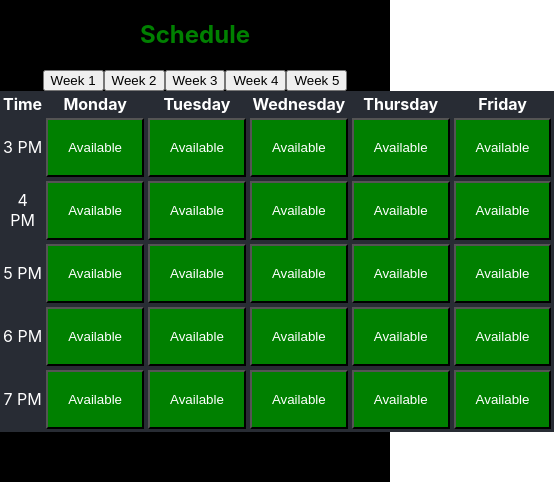
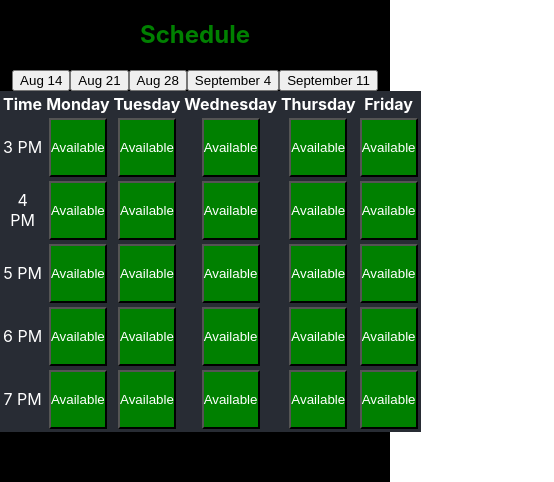
Before and after one commit to Duggan1/Trish-the-Teacher, a React (Create React App) app: page /section3 in a window 390 px wide. Shown: the part 290-772 px from the top of the page, 554 px wide, since content can reach past the window. Built offline with nearby package versions, Linux system fonts and the light colour scheme; no server answers.

Commit message:
some changes

```diff
--- a/src/Tommy.js
+++ b/src/Tommy.js
@@ -2,7 +2,155 @@ import React, { useState } from "react";
 import './App.css';
 
 function Tommy({ user }) {
-  const initialSchedule = {
+  const week1 = {
+    Monday: {
+      "3 PM": false,
+      "4 PM": false,
+      "5 PM": false,
+      "6 PM": false,
+      "7 PM": false,
+    },
+    Tuesday: {
+      "3 PM": false,
+      "4 PM": false,
+      "5 PM": false,
+      "6 PM": false,
+      "7 PM": false,
+    },
+    Wednesday: {
+      "3 PM": false,
+      "4 PM": false,
+      "5 PM": false,
+      "6 PM": false,
+      "7 PM": false,
+    },
+    Thursday: {
+      "3 PM": false,
+      "4 PM": false,
+      "5 PM": false,
+      "6 PM": false,
+      "7 PM": false,
+    },
+    Friday: {
+      "3 PM": false,
+      "4 PM": false,
+      "5 PM": false,
+      "6 PM": false,
+      "7 PM": false,
+    },
+  };
+  const week2 = {
+    Monday: {
+      "3 PM": false,
+      "4 PM": false,
+      "5 PM": false,
+      "6 PM": false,
+      "7 PM": false,
+    },
+    Tuesday: {
+      "3 PM": false,
+      "4 PM": false,
+      "5 PM": false,
+      "6 PM": false,
+      "7 PM": false,
+    },
+    Wednesday: {
+      "3 PM": false,
+      "4 PM": false,
+      "5 PM": false,
+      "6 PM": false,
+      "7 PM": false,
+    },
+    Thursday: {
+      "3 PM": false,
+      "4 PM": false,
+      "5 PM": false,
+      "6 PM": false,
+      "7 PM": false,
+    },
+    Friday: {
+      "3 PM": false,
+      "4 PM": false,
+      "5 PM": false,
+      "6 PM": false,
+      "7 PM": false,
+    },
+  };
+  const week3 = {
+    Monday: {
+      "3 PM": false,
+      "4 PM": false,
+      "5 PM": false,
+      "6 PM": false,
+      "7 PM": false,
+    },
+    Tuesday: {
+      "3 PM": false,
+      "4 PM": false,
+      "5 PM": false,
+      "6 PM": false,
+      "7 PM": false,
+    },
+    Wednesday: {
+      "3 PM": false,
+      "4 PM": false,
+      "5 PM": false,
+      "6 PM": false,
+      "7 PM": false,
+    },
+    Thursday: {
+      "3 PM": false,
+      "4 PM": false,
+      "5 PM": false,
+      "6 PM": false,
+      "7 PM": false,
+    },
+    Friday: {
+      "3 PM": false,
+      "4 PM": false,
+      "5 PM": false,
+      "6 PM": false,
+      "7 PM": false,
+    },
+  };
+  const week4 = {
+    Monday: {
+      "3 PM": false,
+      "4 PM": false,
+      "5 PM": false,
+      "6 PM": false,
+      "7 PM": false,
+    },
+    Tuesday: {
+      "3 PM": false,
+      "4 PM": false,
+      "5 PM": false,
+      "6 PM": false,
+      "7 PM": false,
+    },
+    Wednesday: {
+      "3 PM": false,
+      "4 PM": false,
+      "5 PM": false,
+      "6 PM": false,
+      "7 PM": false,
+    },
+    Thursday: {
+      "3 PM": false,
+      "4 PM": false,
+      "5 PM": false,
+      "6 PM": false,
+      "7 PM": false,
+    },
+    Friday: {
+      "3 PM": false,
+      "4 PM": false,
+      "5 PM": false,
+      "6 PM": false,
+      "7 PM": false,
+    },
+  };
+  const week5 = {
     Monday: {
       "3 PM": false,
       "4 PM": false,
@@ -40,7 +188,7 @@ function Tommy({ user }) {
     },
   };
 
-  const [weeks, setWeeks] = useState([initialSchedule, initialSchedule, initialSchedule, initialSchedule, initialSchedule]);
+  const [weeks, setWeeks] = useState([week1, week2, week3, week4, week5]);
   const [currentWeekIndex, setCurrentWeekIndex] = useState(0); // Set to 0 initially
 
   const handleReservation = (day, time) => {
@@ -58,13 +206,13 @@ function Tommy({ user }) {
       <h1 style={{ marginTop: '0%' }}>Week {currentWeekIndex + 1}</h1>
       <h2>Schedule</h2>
       <div>
-        <button onClick={() => switchToWeek(0)}>Week 1</button>
-        <button onClick={() => switchToWeek(1)}>Week 2</button>
-        <button onClick={() => switchToWeek(2)}>Week 3</button>
-        <button onClick={() => switchToWeek(3)}>Week 4</button>
-        <button onClick={() => switchToWeek(4)}>Week 5</button>
+        <button onClick={() => switchToWeek(0)}>Aug 14</button>
+        <button onClick={() => switchToWeek(1)}>Aug 21</button>
+        <button onClick={() => switchToWeek(2)}>Aug 28</button>
+        <button onClick={() => switchToWeek(3)}>September 4</button>
+        <button onClick={() => switchToWeek(4)}>September 11</button>
       </div>
-      <table style={{ backgroundColor: '#282c34', color: 'white', minWidth: '100%' }}>
+      <table style={{ backgroundColor: '#282c34', color: 'white', minWidth: '100%',maxWidth:'100%' }}>
         <thead>
           <tr>
             <th>Time</th>
@@ -81,8 +229,9 @@ function Tommy({ user }) {
                     className={`reservation-button ${weeks[currentWeekIndex][day][time] ? 'reserved' : ''}`}
                     onClick={() => handleReservation(day, time)}
                     disabled={user && weeks[currentWeekIndex][day][time]}
+                    id='basement'
                     style={{
-                      padding: '20px',
+
                       backgroundColor: weeks[currentWeekIndex][day][time] ? 'red' : 'green',
                       color: 'white',
                     }}
--- a/src/index.css
+++ b/src/index.css
@@ -128,6 +128,9 @@ code {
   padding-bottom: 15%;
 
 }
+#basement{
+  padding: 20px;
+}
 .joey {
   text-align: center;
   background-color: goldenrod;
@@ -247,3 +250,18 @@ input[type='checkbox'] {
   left: 50%;
   content: attr(data-checked);
 }
+
+
+
+
+
+@media (max-width: 767px) {
+  #basement{
+    padding: 20px 0px;
+  }
+
+
+
+
+
+}
```
